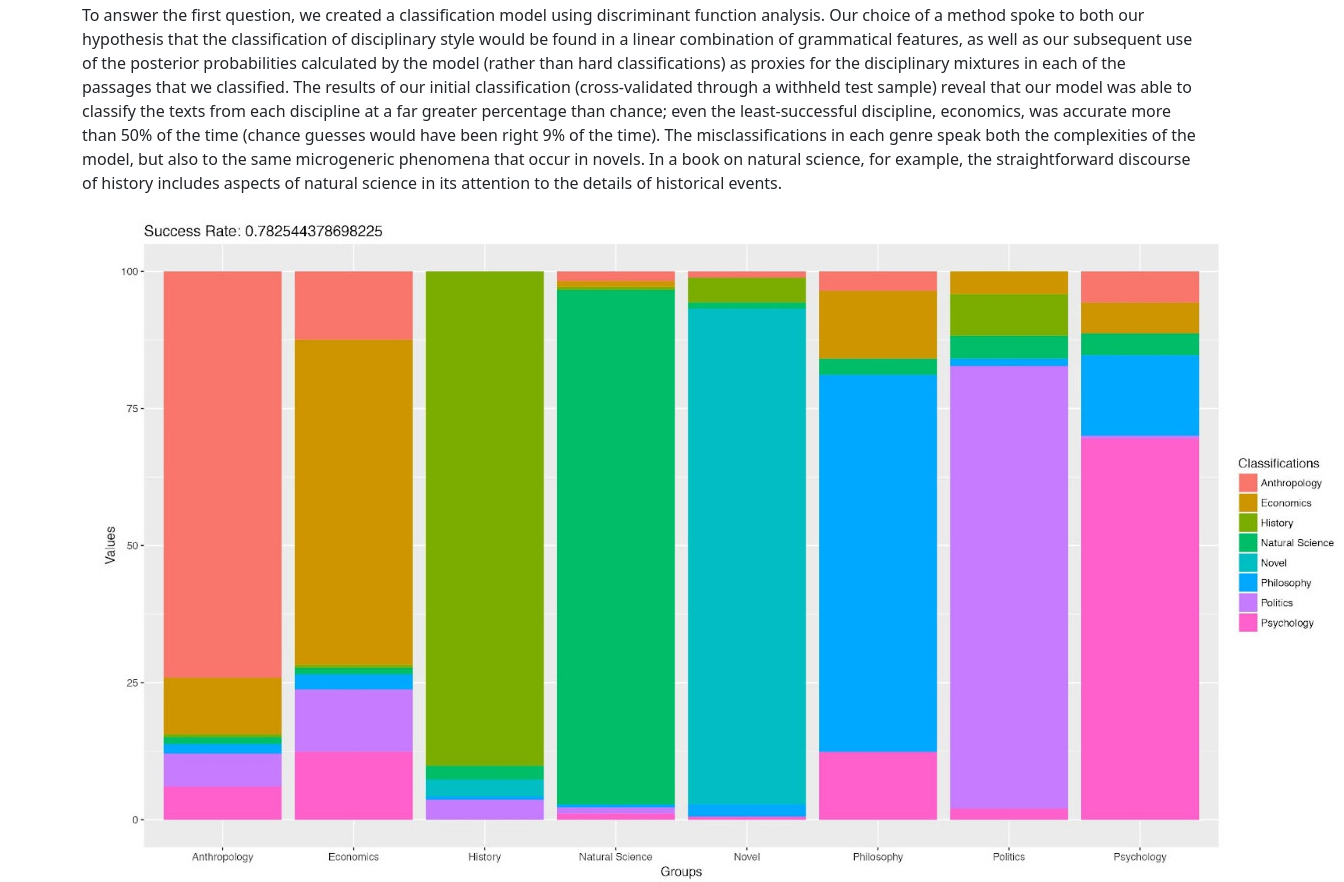
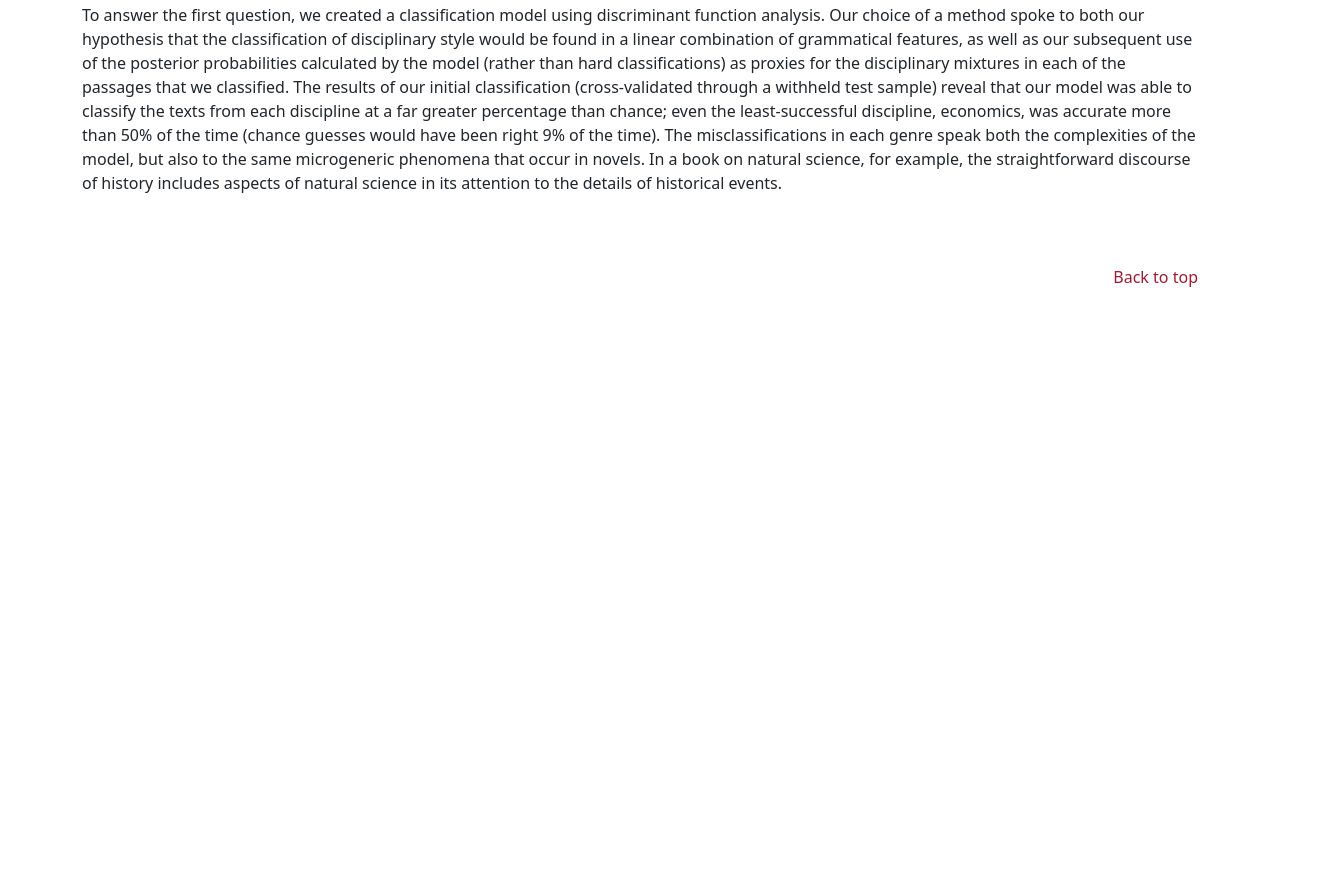
Before and after one commit to literarylab/literarylab.github.io, an Eleventy site: page src/projects/microgenres.md in a window 1280 px wide. Shown: the part 1258-2140 px from the top of the page, 1344 px wide, since content can reach past the window. After the commit the page ends 1563 px from the top, so only its background shows below. Built offline with nearby package versions, Linux system fonts and the light colour scheme; Eleventy itself is replaced by a stand-in of ours; files that its build step writes are made by us from their sources; a script that the page names is missing; files whose address does not match are found by name; what eleventy-plugin-bibtex would draw is missing.

Commit message:
Remove broken image

```diff
--- a/src/projects/microgenres.md
+++ b/src/projects/microgenres.md
@@ -23,5 +23,3 @@ Our approach builds on the work of stylometry, but departs in two important ways
 The project seeks to answer three related questions. First, are there differences in the discourse of disciplines that are discernable through differences in style rather than simply vocabulary? Second, if differences in style can be identified among disciplines, is it possible to detect evidence of these styles embedded within novelistic prose?
 
 To answer the first question, we created a classification model using discriminant function analysis. Our choice of a method spoke to both our hypothesis that the classification of disciplinary style would be found in a linear combination of grammatical features, as well as our subsequent use of the posterior probabilities calculated by the model (rather than hard classifications) as proxies for the disciplinary mixtures in each of the passages that we classified. The results of our initial classification (cross-validated through a withheld test sample) reveal that our model was able to classify the texts from each discipline at a far greater percentage than chance; even the least-successful discipline, economics, was accurate more than 50% of the time (chance guesses would have been right 9% of the time). The misclassifications in each genre speak both the complexities of the model, but also to the same microgeneric phenomena that occur in novels. In a book on natural science, for example, the straightforward discourse of history includes aspects of natural science in its attention to the details of historical events.
-
-![Microgenres success rate for each genre](/assets/images/projects/microgenres-successrate.jpg)
```
